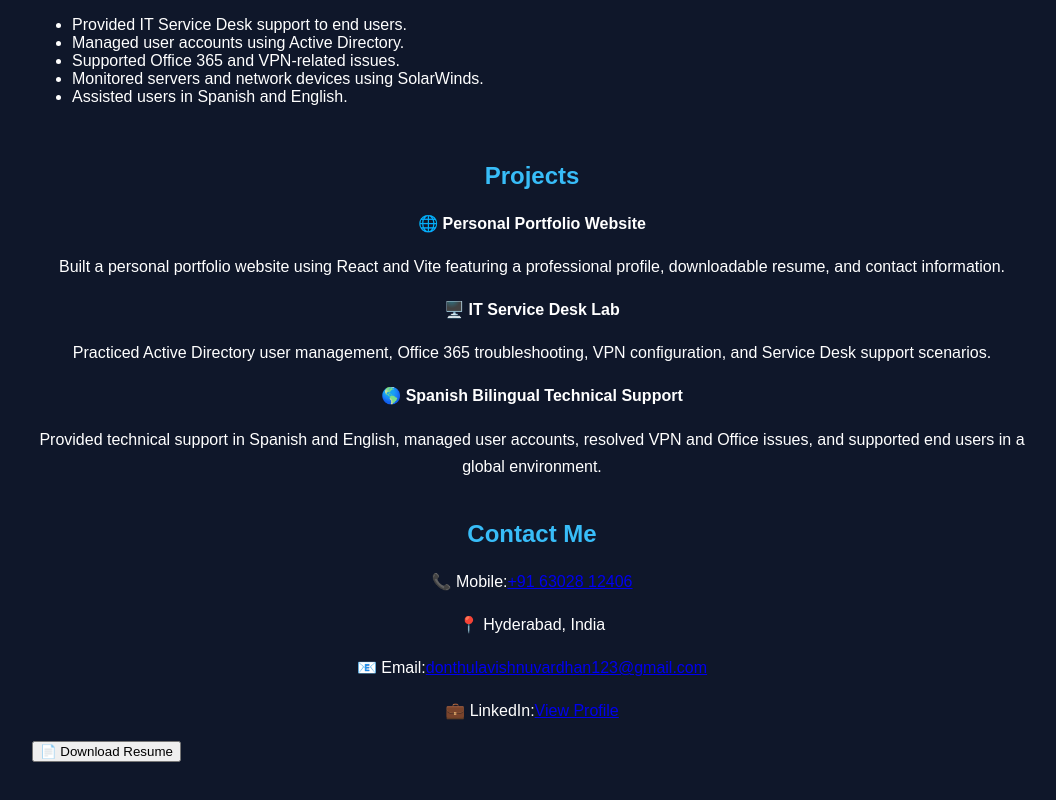
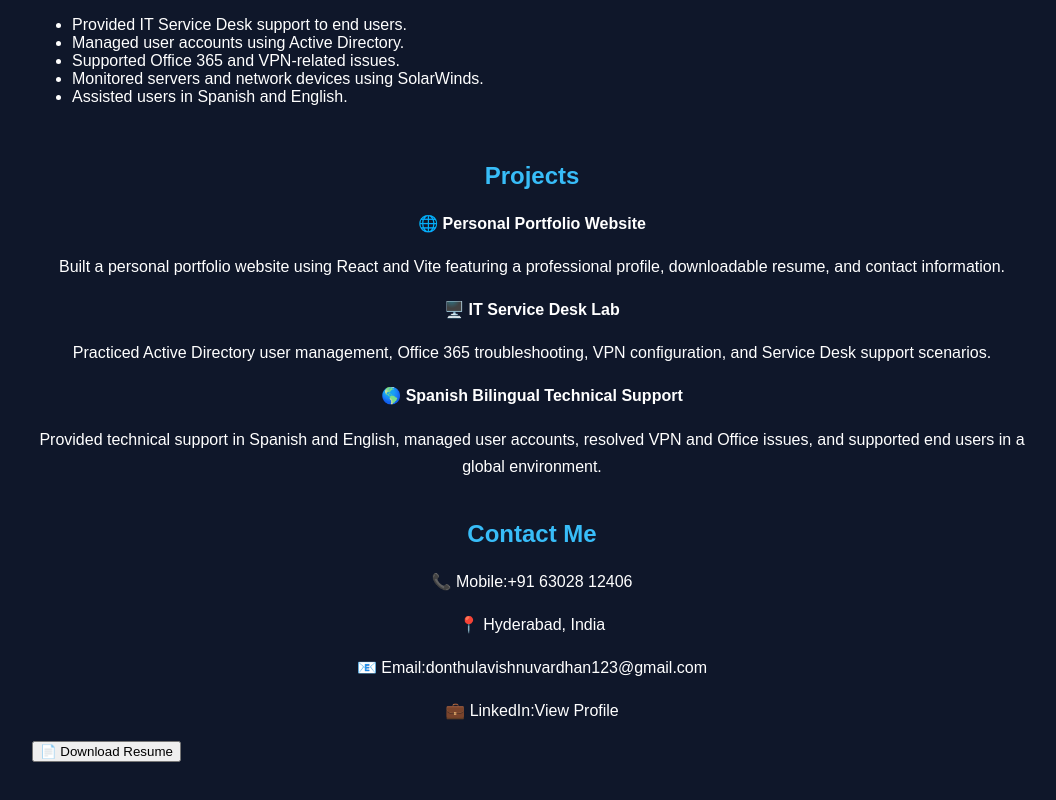
Before and after one commit to donthulavishnuvardhan123-sudo/portfolio-, a React app: page / in a window 1280 px wide. Shown: the part 936-1736 px from the top of the page, without its empty margins (108-1164 px from the left). Built offline with nearby package versions, Linux system fonts and the light colour scheme; the HTML template or start-up script is replaced by a standard one.

Commit message:
Updated portfolio styles

```diff
--- a/src/App.css
+++ b/src/App.css
@@ -74,3 +74,14 @@ button:hover {
     display: block;
   }
 }
+a,
+a:link,
+a:visited,
+a:active {
+  color: white;
+  text-decoration: none;
+}
+
+a:hover {
+  color: #38bdf8;
+}
```
